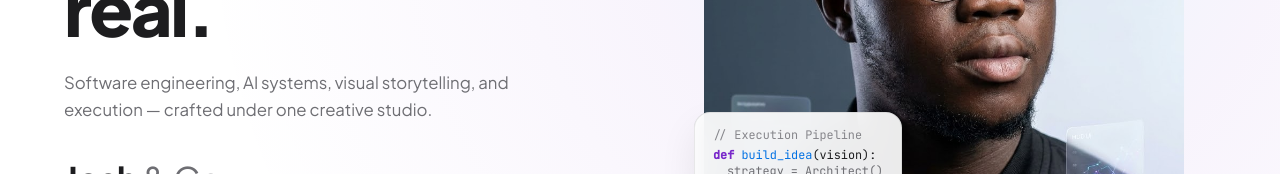
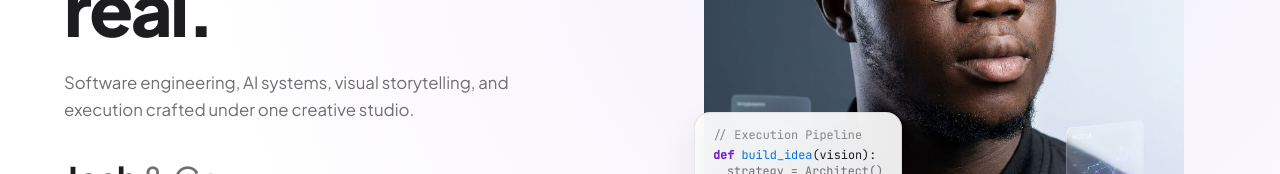
Before and after one commit to cyberhoruspunk/joshandco-web, a Next.js app: page / in a window 1280 px wide. Shown: the part 392-566 px from the top of the page. Built offline with nearby package versions, Linux system fonts and the light colour scheme.

Commit message:
Remove em dashes from titles and descriptions

```diff
--- a/components/Hero.tsx
+++ b/components/Hero.tsx
@@ -64,7 +64,7 @@ export const Hero: React.FC = () => {
               marginBottom: '2rem',
             }}
           >
-            Software engineering, AI systems, visual storytelling, and execution — crafted under one creative studio.
+            Software engineering, AI systems, visual storytelling, and execution  crafted under one creative studio.
           </p>
 
           <div style={{ fontSize: '2.2rem', fontWeight: 700, marginBottom: '2.5rem', letterSpacing: '-0.02em', color: 'var(--text-primary)' }}>
--- a/pages/index.tsx
+++ b/pages/index.tsx
@@ -27,7 +27,7 @@ export default function Home() {
     <>
       <Head>
         {/* Primary Page Title & Core SEO */}
-        <title>Josh & Co. — Oni Joshua Adeola | Software Engineer & AI Architect</title>
+        <title>Josh & Co.  Oni Joshua Adeola | Software Engineer & AI Architect</title>
         <meta
           name="description"
           content="Official portfolio of Josh & Co. (Oni Joshua Adeola). Multidisciplinary Software Engineer, AI Prompt Architect, and Visual Creator based in Nigeria."
```
Also changed, not shown: all_code_backup.txt.
